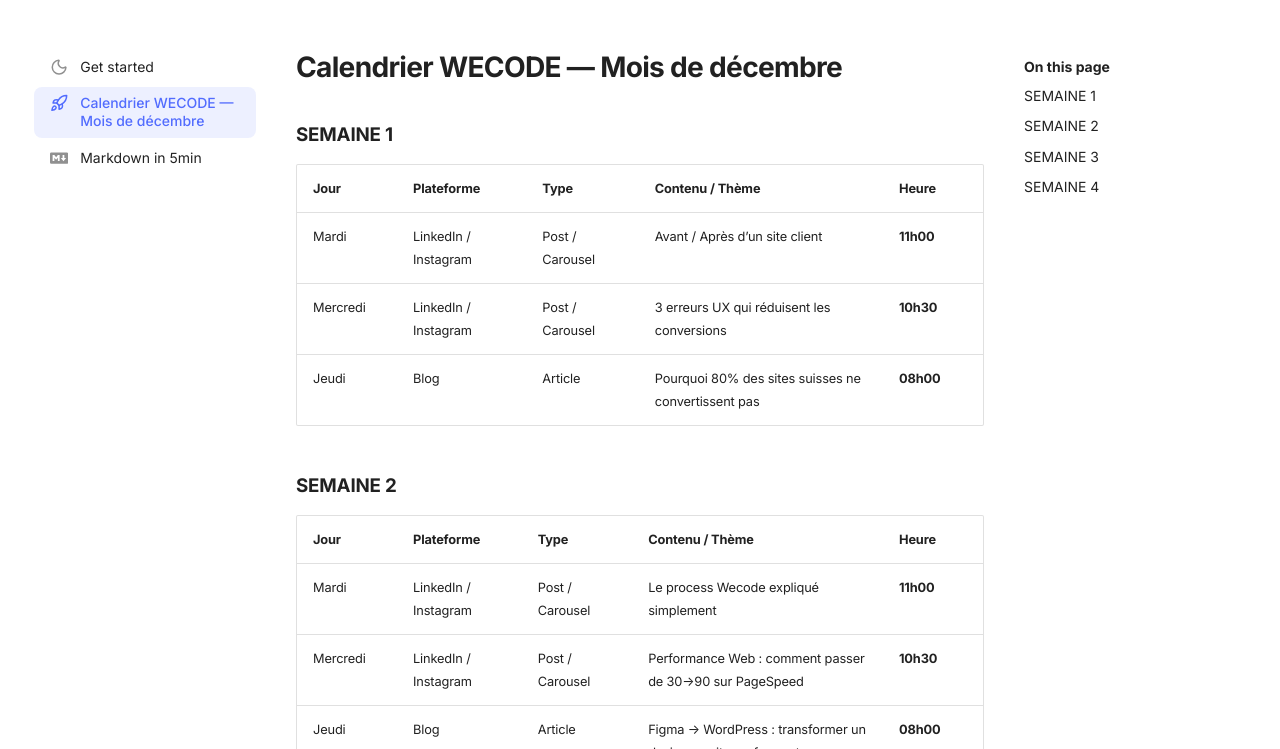
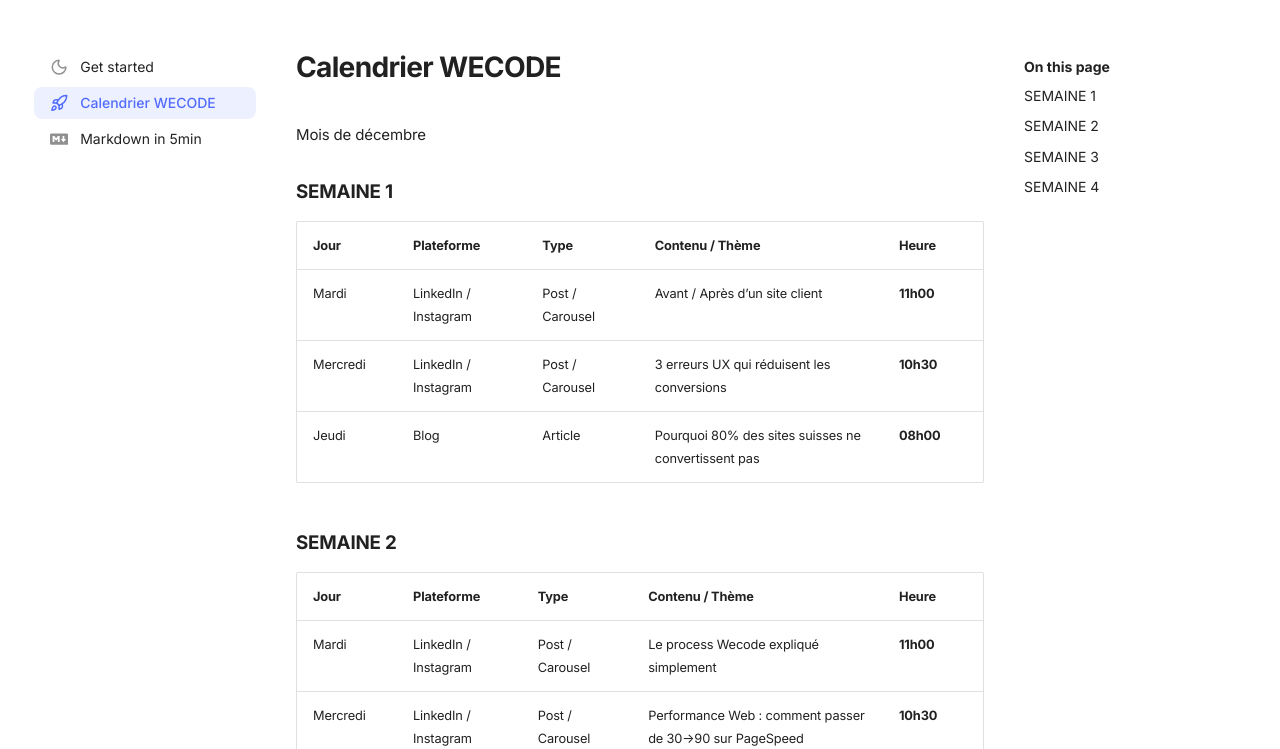
Before and after one commit to WCD-Aymane/planning-wecode, a plain HTML site: page site/calendar-wecode/index.html in a window 1280 px wide. Shown: the part 51-800 px from the top of the page. Drawn offline with Linux system fonts and the light colour scheme.

Commit message:
Changement de titre

```diff
--- a/site/calendar-wecode/index.html
+++ b/site/calendar-wecode/index.html
@@ -29,7 +29,7 @@
 
 
 
-        <title>Calendrier WECODE — Mois de décembre - Documentation</title>
+        <title>Calendrier WECODE - Documentation</title>
 
 
 
@@ -114,7 +114,7 @@
     <div data-md-component="skip">
 
 
-        <a href="#calendrier-wecode-mois-de-decembre" class="md-skip">
+        <a href="#calendrier-wecode" class="md-skip">
           Skip to content
         </a>
 
@@ -150,7 +150,7 @@
         <div class="md-header__topic" data-md-component="header-topic">
           <span class="md-ellipsis">
 
-              Calendrier WECODE — Mois de décembre
+              Calendrier WECODE
 
           </span>
         </div>
@@ -294,7 +294,7 @@
   <span class="md-ellipsis">
 
 
-    Calendrier WECODE — Mois de décembre
+    Calendrier WECODE
 
 
 
@@ -314,7 +314,7 @@
   <span class="md-ellipsis">
 
 
-    Calendrier WECODE — Mois de décembre
+    Calendrier WECODE
 
 
 
@@ -515,7 +515,8 @@
 
 
 
-<h1 id="calendrier-wecode-mois-de-decembre">Calendrier WECODE — Mois de décembre<a class="headerlink" href="#calendrier-wecode-mois-de-decembre" title="Permanent link">&para;</a></h1>
+<h1 id="calendrier-wecode">Calendrier WECODE<a class="headerlink" href="#calendrier-wecode" title="Permanent link">&para;</a></h1>
+<p>Mois de décembre</p>
 <h3 id="semaine-1">SEMAINE 1<a class="headerlink" href="#semaine-1" title="Permanent link">&para;</a></h3>
 <table>
 <thead>
```
Also changed, not shown: site/404.html (+1 -1 lines), site/index.html (+3 -3 lines), site/markdown/index.html (+3 -3 lines), site/search.json (+1 -1 lines), 1 other file.
